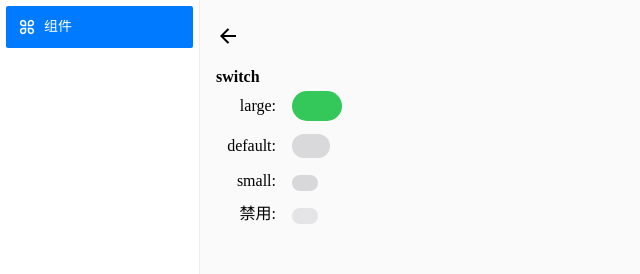
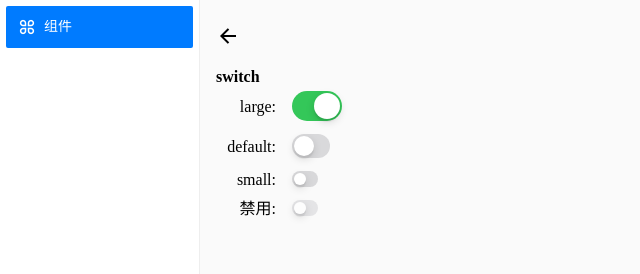
Before and after one commit to CiroLee/vue-materials, a Vue app: page /#/components/type-in in a window 1280 px wide. Shown: the top 274 px of the page, without its empty margins (0-640 px from the left). Built offline with nearby package versions, Linux system fonts and the light colour scheme.

Commit message:
feat: add switch component

```diff
--- a/src/components/typeIn/components/switch/index.vue
+++ b/src/components/typeIn/components/switch/index.vue
@@ -27,7 +27,7 @@ const props = withDefaults(defineProps<SwitchProps>(), {
   checkedNode: undefined,
   unCheckedNode: undefined,
 });
-const { width, height, circle2Radius, circleAniLen, marginLeftAni } = getSize(props.size);
+const { width, height, circle2Radius: diameter, circleAniLen: len, marginLeftAni: ml } = getSize(props.size);
 const emits = defineEmits(['change']);
 const circleAni = ref(false);
 
@@ -77,9 +77,9 @@ $disabled-color: rgb(120, 120, 128, 16%);
   transition: background-color 0.3s ease;
   &::before {
     content: '';
-    width: v-bind(circle2radius);
-    height: v-bind(circle2radius);
-    border-radius: calc(v-bind(circle2radius) / 2);
+    width: v-bind(diameter);
+    height: v-bind(diameter);
+    border-radius: calc(v-bind(diameter) / 2);
     background: #fff;
     transition: all 0.3s ease;
     position: relative;
@@ -87,7 +87,7 @@ $disabled-color: rgb(120, 120, 128, 16%);
     box-shadow: 0 3px 8px rgba(0, 0, 0, 15%), 0 3px 1px rgba(0, 0, 0, 6%);
   }
   &.circle-ani::before {
-    width: calc(v-bind(circle2radius) + v-bind(circleanilen));
+    width: calc(v-bind(diameter) + v-bind(len));
   }
 }
 
@@ -105,10 +105,10 @@ $disabled-color: rgb(120, 120, 128, 16%);
     background-color: $active-color;
   }
   &:checked + .switch-label::before {
-    margin-left: v-bind(marginleftani);
+    margin-left: v-bind(ml);
   }
   &:checked + .switch-label.circle-ani::before {
-    margin-left: calc(v-bind(marginleftani) - v-bind(circleanilen));
+    margin-left: calc(v-bind(ml) - v-bind(len));
   }
   &:disabled {
     cursor: not-allowed;
```
